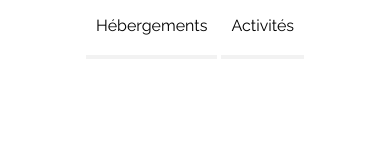
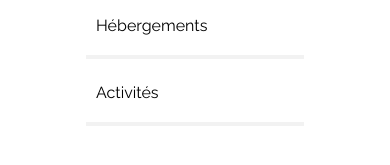
Before and after one commit to alleytuna/AltunAnais_2_28092021, a plain HTML site: page index.html in a window 390 px wide. Shown: the part 55-220 px from the top of the page. Drawn offline with Linux system fonts and the light colour scheme.

Commit message:
fix_mobileview_nav

```diff
--- a/css/style.css
+++ b/css/style.css
@@ -1,5 +1,6 @@
 * {
     box-sizing: border-box;
+    font-family: 'Raleway', sans-serif;
     padding: 0;
     margin: 0;
 }
@@ -28,7 +29,6 @@
 
 .navbar a {
     color: black;
-    font-family: 'Raleway', Arial, sans-serif;
     text-decoration: none;
 }
 
@@ -50,7 +50,7 @@
 
     .nav-list .list-item {
         display: inline-block;
-        padding: 20px 10px;
+        width: 100%;
         border-bottom: 4px solid #F2F2F2;
     }
 
```
